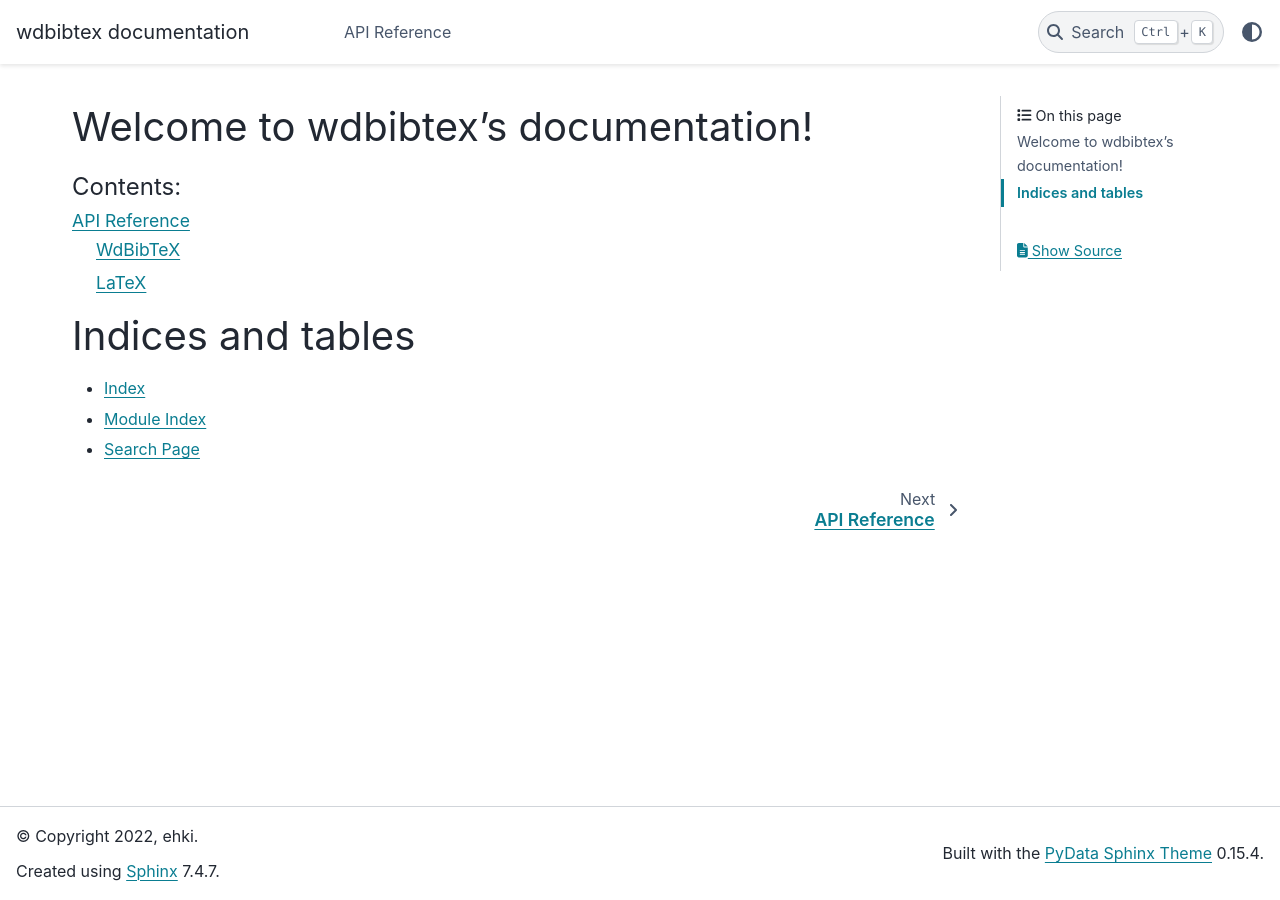
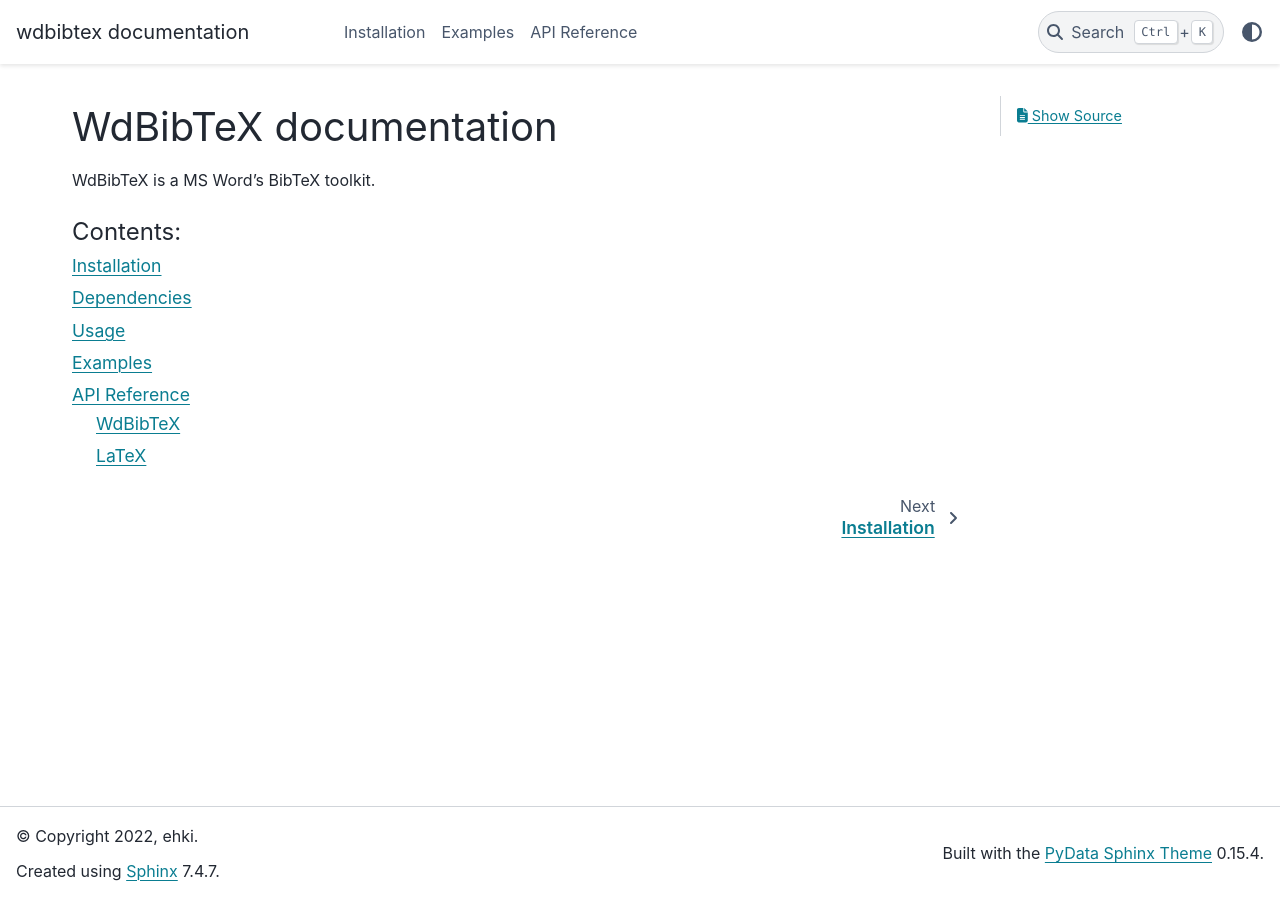
Before and after one commit to ehki/WdBibTeX, a Sphinx documentation site: the page built from docs/index.rst, in a window 1280 px wide. Built offline with Sphinx 7.4.7 and the PyData theme 0.15.4, drawn with Linux system fonts in a browser that asks for light colours.

Commit message:
Add contents to docs

```diff
--- /dev/null
+++ b/docs/examples.rst
@@ -0,0 +1,2 @@
+Examples
+========
--- a/docs/index.rst
+++ b/docs/index.rst
@@ -1,20 +1,12 @@
-.. wdbibtex documentation master file, created by
-   sphinx-quickstart on Sun Feb 20 10:02:13 2022.
-   You can adapt this file completely to your liking, but it should at least
-   contain the root `toctree` directive.
+WdBibTeX documentation
+======================
 
-Welcome to wdbibtex's documentation!
-====================================
+WdBibTeX is a MS Word's BibTeX toolkit.
 
 .. toctree::
    :maxdepth: 2
    :caption: Contents:
 
+   installation
+   examples
    reference/index
-
-Indices and tables
-==================
-
-* :ref:`genindex`
-* :ref:`modindex`
-* :ref:`search`
```
Also changed, not shown: docs/installation.rst (added, +39 -0 lines).
